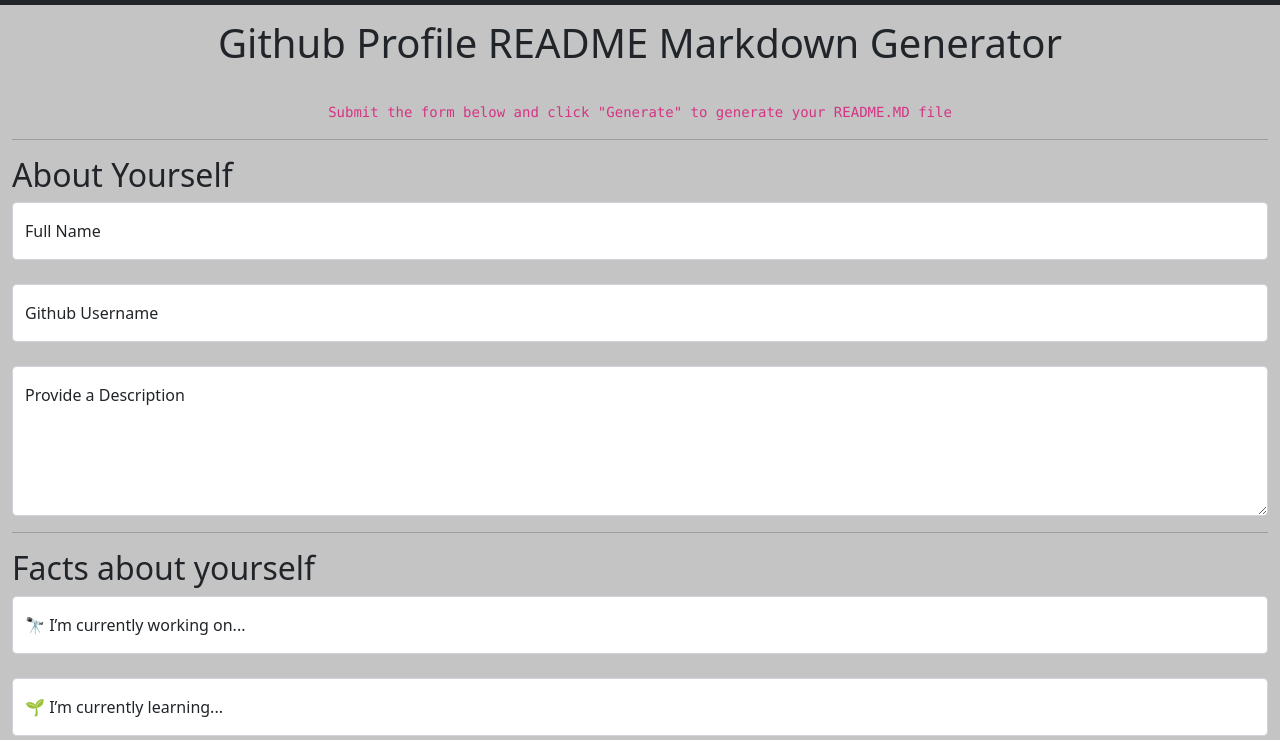
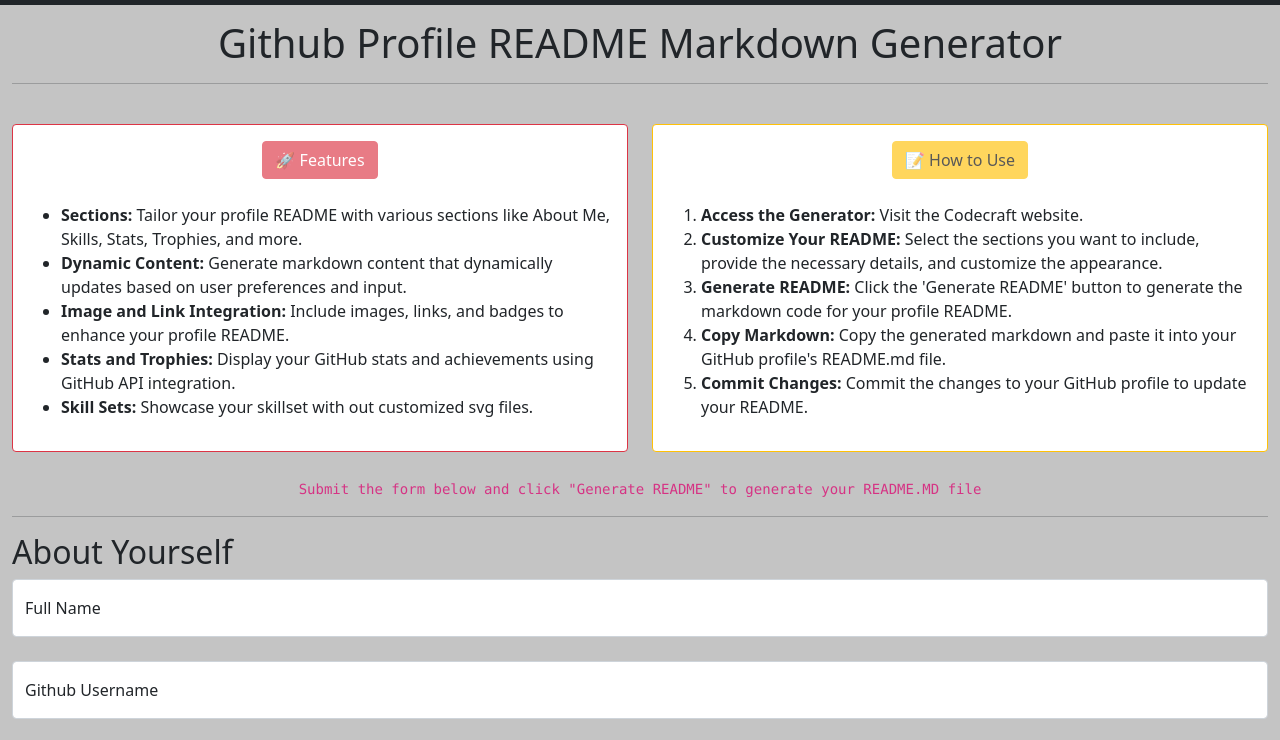
Before and after one commit to ryantusi/Github_Profile_README_Generator, a plain HTML site: page src/templates/github.html in a window 1280 px wide. Shown: the part 53-793 px from the top of the page. Drawn offline with nearby package versions, Linux system fonts and the light colour scheme.

Commit message:
Added Description

```diff
--- a/src/templates/github.html
+++ b/src/templates/github.html
@@ -44,7 +44,7 @@
                         Others
                       </a>
                       <ul id="nav-text" class="dropdown-menu dropdown-menu-dark">
-                        <li><a class="dropdown-item" href="about.html">About Me</a></li>
+                        <li><a class="dropdown-item" target="_blank" href="https://www.linkedin.com/in/ryantusi/">About Me (creator)</a></li>
                         <li>
                           <hr class="dropdown-divider">
                         </li>
@@ -61,8 +61,43 @@
           <!-- Main Section -->
           <main class="container-fluid py-5 text-center">
             <h1>Github Profile README Markdown Generator</h1>
+            <hr><br>
+
+            <div class="row">
+              <div class="col-sm-6">
+                <div class="card border-danger">
+                  <div class="card-body">
+                    <a href="#" class="btn btn-danger disabled">🚀 Features</a>
+                    <br><br>
+                    <ul style="text-align: left;">
+                      <li><strong>Sections:</strong> Tailor your profile README with various sections like About Me, Skills, Stats, Trophies, and more.</li>
+                      <li><strong>Dynamic Content:</strong> Generate markdown content that dynamically updates based on user preferences and input.</li>
+                      <li><strong>Image and Link Integration:</strong> Include images, links, and badges to enhance your profile README.</li>
+                      <li><strong>Stats and Trophies:</strong> Display your GitHub stats and achievements using GitHub API integration.</li>
+                      <li><strong>Skill Sets:</strong> Showcase your skillset with out customized svg files.</li>
+                    </ul>
+                  </div>
+                </div>
+              </div>
+              <div class="col-sm-6">
+                <div class="card border-warning">
+                  <div class="card-body">
+                    <a href="#" class="btn btn-warning disabled">📝 How to Use</a>
+                    <br><br>
+                    <ol style="text-align: left;">
+                      <li><strong>Access the Generator:</strong> Visit the Codecraft website.</li>
+                      <li><strong>Customize Your README:</strong> Select the sections you want to include, provide the necessary details, and customize the appearance.</li>
+                      <li><strong>Generate README:</strong> Click the 'Generate README' button to generate the markdown code for your profile README.</li>
+                      <li><strong>Copy Markdown:</strong> Copy the generated markdown and paste it into your GitHub profile's README.md file.</li>
+                      <li><strong>Commit Changes:</strong> Commit the changes to your GitHub profile to update your README.</li>
+                    </ol>
+                  </div>
+                </div>
+              </div>
+            </div>
             <br>
-            <code>Submit the form below and click "Generate" to generate your README.MD file</code>
+
+            <code>Submit the form below and click "Generate README" to generate your README.MD file</code>
             <br>
 
             <form>
```
Also changed, not shown: src/templates/index.html (+1 -1 lines).
